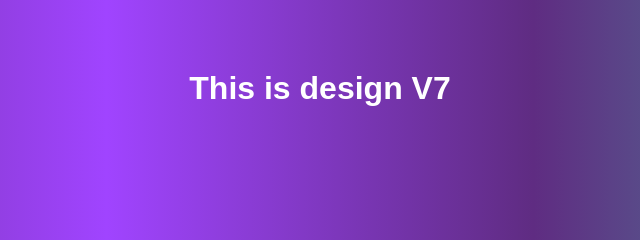
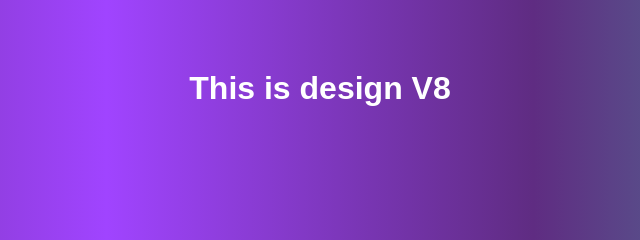
Before and after one commit to Bansal-Vishesh/git-repo-demo, a plain HTML site: page index.html in a window 1280 px wide. Shown: the part 312-552 px from the top of the page, 320-960 px from the left. Drawn offline with Linux system fonts and the light colour scheme.

Commit message:
eadig changed to v8

```diff
--- a/index.html
+++ b/index.html
@@ -7,6 +7,6 @@
     <title>Document</title>
   </head>
   <body>
-    <h1>This is design V7</h1>
+    <h1>This is design V8</h1>
   </body>
 </html>
```
